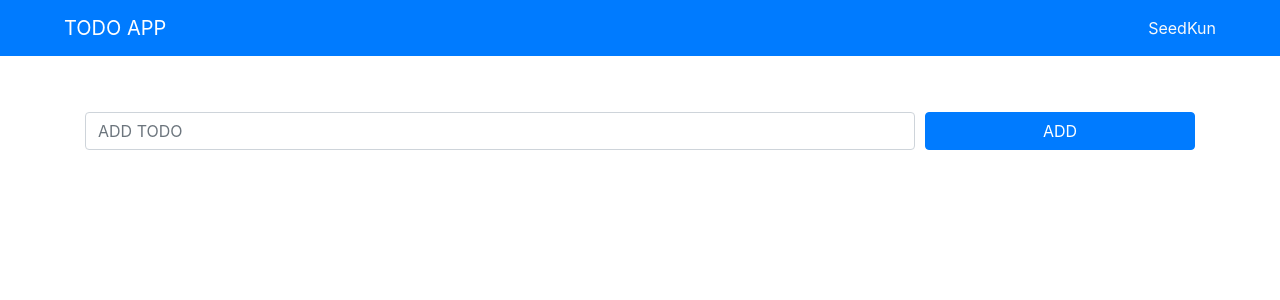
After one commit to dainemoto13/php_oop, a PHP site: page /edit.php?id=1 in a window 1280 px wide. The commit adds this page. Shown: the top 300 px of the page. Run offline with PHP 8.4, Linux system fonts and the light colour scheme; data that the repository does not hold is empty.

Commit message:
データ更新(update)
更新用ページを作る(index edit )
更新機能を追加する(update)

```diff
--- a/Models/Todo.php
+++ b/Models/Todo.php
@@ -25,4 +25,17 @@ class Todo
         $tasks = $stmt->fetchAll();
         return $tasks;
     }
+        //editするためのデータを取得
+        public function get($id)
+        {
+            $stmt = $this->db_manager->dbh->prepare('SELECT * FROM '.$this->table.' WHERE id = ?');
+            $stmt->execute([$id]);
+            $task = $stmt->fetch();
+            return $task;
+        }
+        public function update($name, $id)
+        {
+            $stmt = $this->db_manager->dbh->prepare('UPDATE '.$this->table.' SET name = ? WHERE id = ?');
+            $stmt->execute([$name, $id]);
+        }
 }
--- /dev/null
+++ b/edit.php
@@ -0,0 +1,52 @@
+<?php
+  require_once 'function.php';
+  // require_once('function.php');
+  require_once 'Models/Todo.php';
+  // require_once('Models/Todo.php');
+    //選択されたtaskのidを取得
+    $id = $_GET['id'];
+    // var_dump($id);
+    $todo = new Todo();
+
+    $task = $todo->get($id);
+
+    // var_dump($task);
+?>
+
+<!DOCTYPE html>
+<html lang="en">
+<head>
+    <meta charset="UTF-8">
+    <meta name="viewport" content="width=device-width, initial-scale=1.0">
+    <meta http-equiv="X-UA-Compatible" content="ie=edge">
+    <title>TODO APP</title>
+    <link rel="stylesheet" href="assets/css/reset.css">
+    <link rel="stylesheet" href="https://stackpath.bootstrapcdn.com/bootstrap/4.3.1/css/bootstrap.min.css" integrity="sha384-ggOyR0iXCbMQv3Xipma34MD+dH/1fQ784/j6cY/iJTQUOhcWr7x9JvoRxT2MZw1T" crossorigin="anonymous">
+    <link rel="stylesheet" href="assets/css/style.css">
+</head>
+<body>
+    <header class="px-5 bg-primary">
+        <nav class="navbar navbar-dark">
+            <a href="index.php" class="navbar-brand">TODO APP</a>
+            <div class="justify-content-end">
+                <span class="text-light">
+                    SeedKun
+                </span>
+            </div>
+        </nav>
+    </header>
+    <main class="container py-5">
+        <section>
+            <form class="form-row" action="update.php" method="POST">
+                <div class="col-12 col-md-9 py-2">
+                    <input type="text" name="task" class="form-control" placeholder="ADD TODO" value="<?php echo h($task['name']); ?>">
+                    <input type="hidden" value="<?php echo h($task['id']); ?>" name="id">
+                </div>
+                <div class="py-2 col-md-3 col-12">
+                    <button type="submit" class="col-12 btn btn-primary btn-block">ADD</button>
+                </div>
+            </form>
+        </section>
+    </main>
+</body>
+</html>
--- a/index.php
+++ b/index.php
@@ -13,6 +13,7 @@
     // echo '<pre>';
     // var_dump($tasks);
     // exit();
+
 ?>
 <html lang="ja">
 <head>
@@ -64,7 +65,7 @@
             <td><?php echo h($task['due_date']); ?></td>
             <td>NOT YET</td>
             <td>
-                <a class="text-success" href="">EDIT</a>
+            <a class="text-success" href="edit.php?id=<?php echo h($task['id']); ?>">EDIT</a>
             </td>
             <td>
                 <a class="text-danger" href="">DELETE</a>
```
Also changed, not shown: update.php (added, +17 -0 lines), readme.md.
